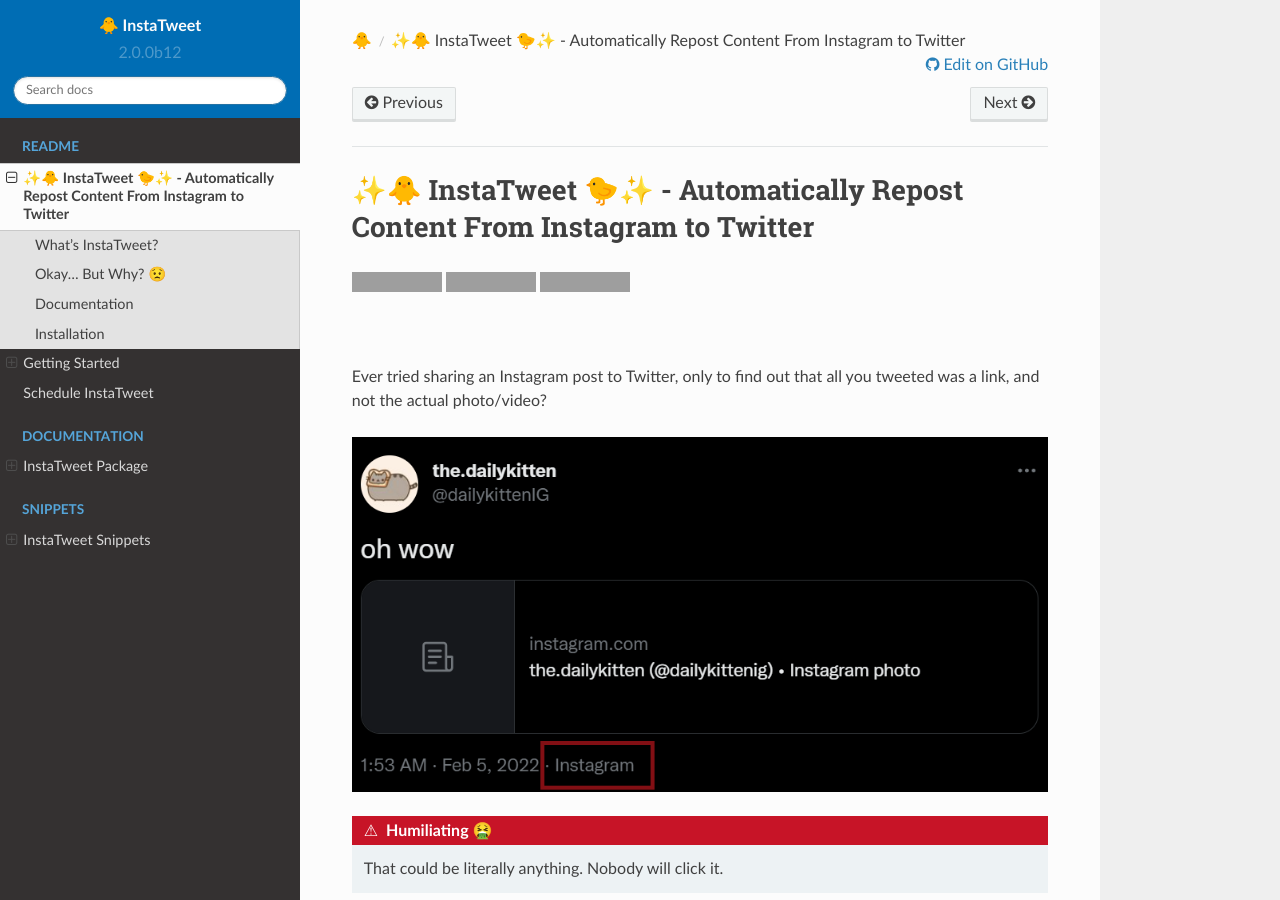
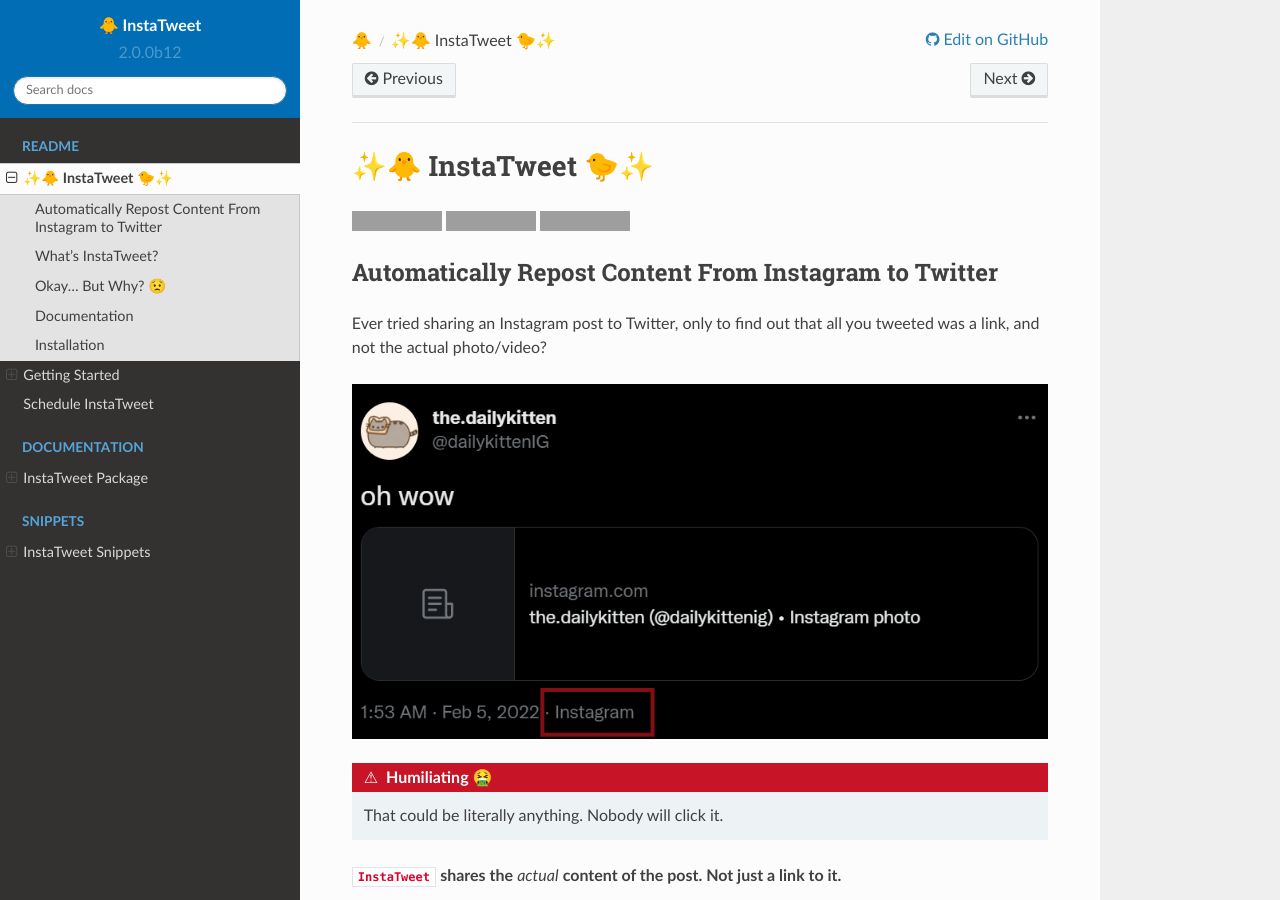
Before and after one commit to TDKorn/insta-tweet, a Sphinx documentation site: the page built from docs/source/_readme/about-instatweet.rst, in a window 1280 px wide and 900 px high. Built offline with Sphinx 7.4.7 and the Read the Docs theme 2.0.0, drawn with Linux system fonts in a browser that asks for light colours; grey boxes are pictures that could not be loaded.

Commit message:
Okay Im done for real

```diff
--- a/docs/source/_readme/about-instatweet.rst
+++ b/docs/source/_readme/about-instatweet.rst
@@ -1,8 +1,8 @@
 .. _about-insta-tweet:
 
 
-✨🐥 InstaTweet 🐤✨ - Automatically Repost Content From Instagram to Twitter
-------------------------------------------------------------------------------
+✨🐥 InstaTweet 🐤✨
+-----------------------
 
 .. raw:: html
 
@@ -15,7 +15,8 @@
         <img src="https://img.shields.io/github/commit-activity/m/tdkorn/insta-tweet" /></a>
       </p>
 
-|
+Automatically Repost Content From Instagram to Twitter
+~~~~~~~~~~~~~~~~~~~~~~~~~~~~~~~~~~~~~~~~~~~~~~~~~~~~~~~~~~~~
 
 Ever tried sharing an Instagram post to Twitter, only to find out that all you tweeted was a link, and not the actual photo/video?
 
```
Also changed, not shown: README.rst (+4 -3 lines).
